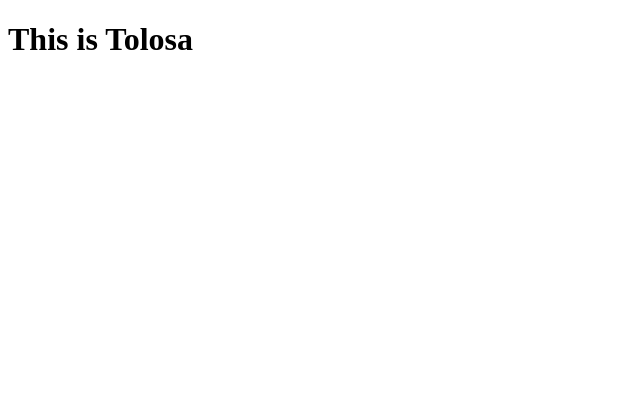
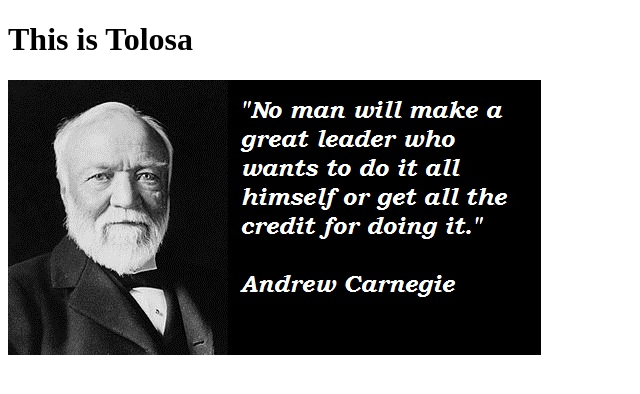
Before and after one commit to Tolegithub7/Test, a plain HTML site: page index.html in a window 1280 px wide. Shown: the whole page, without its empty margins (0-640 px from the left). Drawn offline with Linux system fonts and the light colour scheme.

Commit message:
Modified Index
Added Images folder in Assets folder and updating index.html file including picture in it

```diff
--- a/index.html
+++ b/index.html
@@ -7,5 +7,6 @@
   </head>
   <body>
     <h1>This is Tolosa</h1>
+    <img src="Assets/Images/andrew-carnegies-quotes.jpg" alt="role model" />
   </body>
 </html>
```
Also changed, not shown: Assets/Images/andrew-carnegies-quotes.jpg (added).
